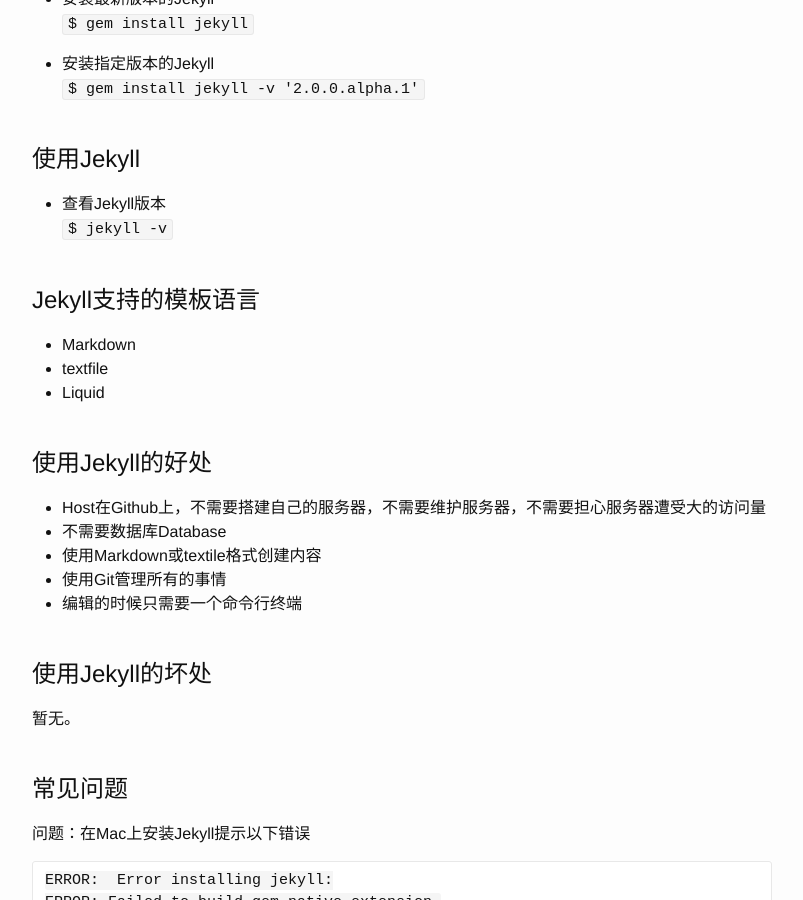
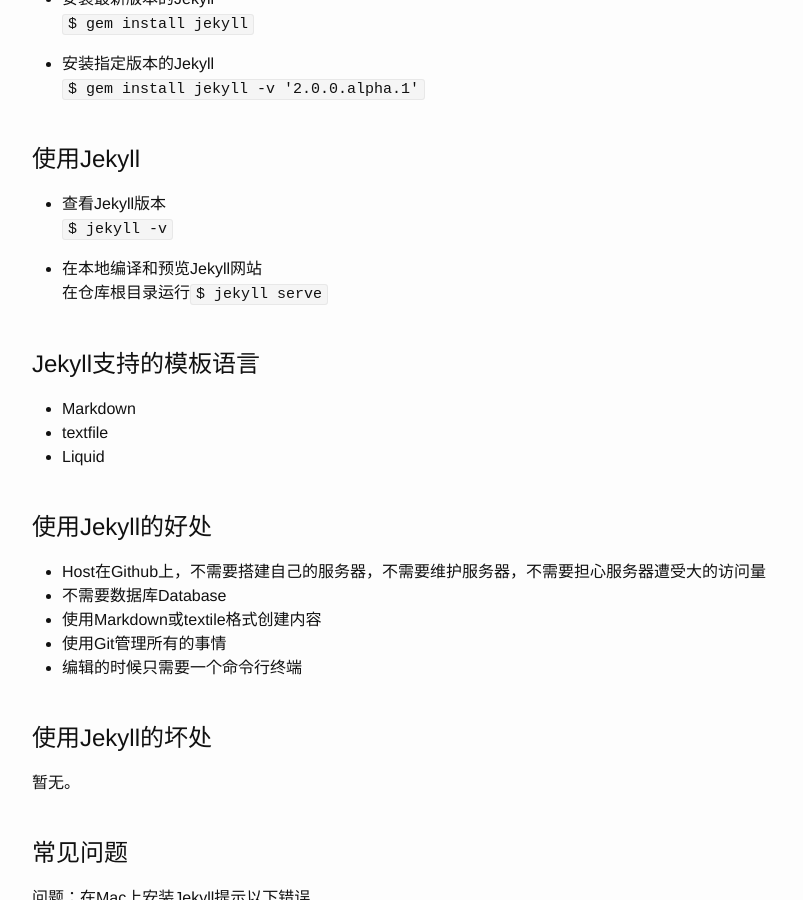
Before and after one commit to shallker/shallker.github.io.backup, a Jekyll site: the page built from _posts/2014-11-24-jekyll.markdown, in a window 1280 px wide and 900 px high, scrolled down 477 px. Shown: the whole window, without its empty margins (238-1041 px from the left). Built offline with Jekyll 4.4.1, drawn with Linux system fonts in a browser that asks for light colours.

Commit message:
添加jekyll serve

```diff
--- a/_posts/2014-11-24-jekyll.markdown
+++ b/_posts/2014-11-24-jekyll.markdown
@@ -4,10 +4,9 @@
 date: 2014-11-24 22:14:29
 categories: jekyll
 ---
-
 # 什么是Jekyll
 Jekyll是一款由Ruby语言编写的开源软件，使用它可以很简单、快速的生成一个静态网站，适合于个人博客或一个项目站点。
-Jekyll作者是[Github][github]的联合创始人[Tom Preston-Werner](http://tom.preston-werner.com/)。
+Jekyll作者是[Github](http://github.com)的联合创始人[Tom Preston-Werner](http://tom.preston-werner.com/)。
 
 
 # 安装Jekyll
@@ -21,6 +20,9 @@
 # 使用Jekyll
 - 查看Jekyll版本
 `$ jekyll -v`
+
+- 在本地编译和预览Jekyll网站
+在仓库根目录运行`$ jekyll serve`
 
 
 # Jekyll支持的模板语言
@@ -65,4 +67,5 @@
 - 用 Jekyll 和 Octopress 搭建博客，哪个更合适？
 [http://www.zhihu.com/question/19996679](http://www.zhihu.com/question/19996679)
 
+
 [github]: http://github.com
```
